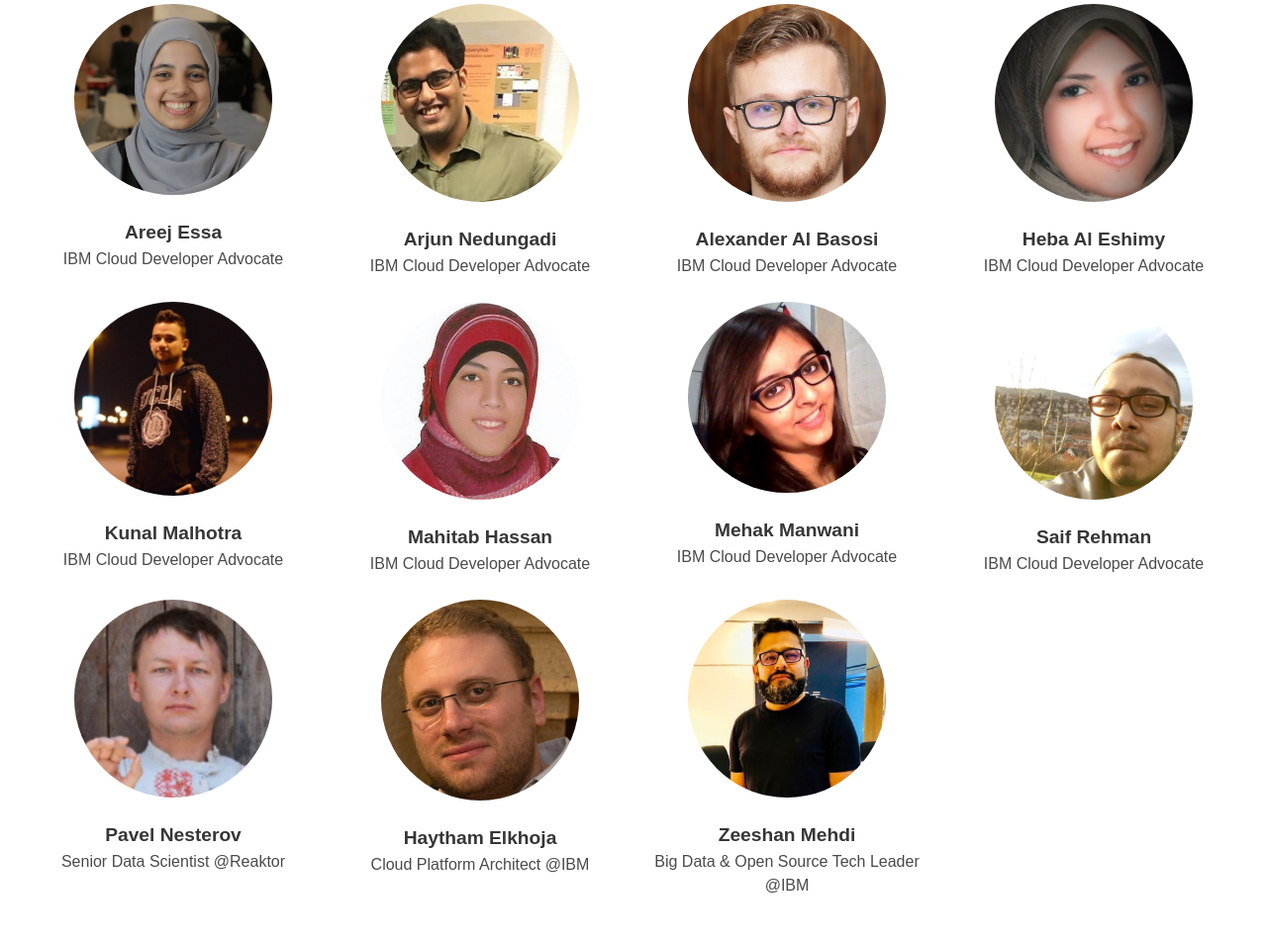
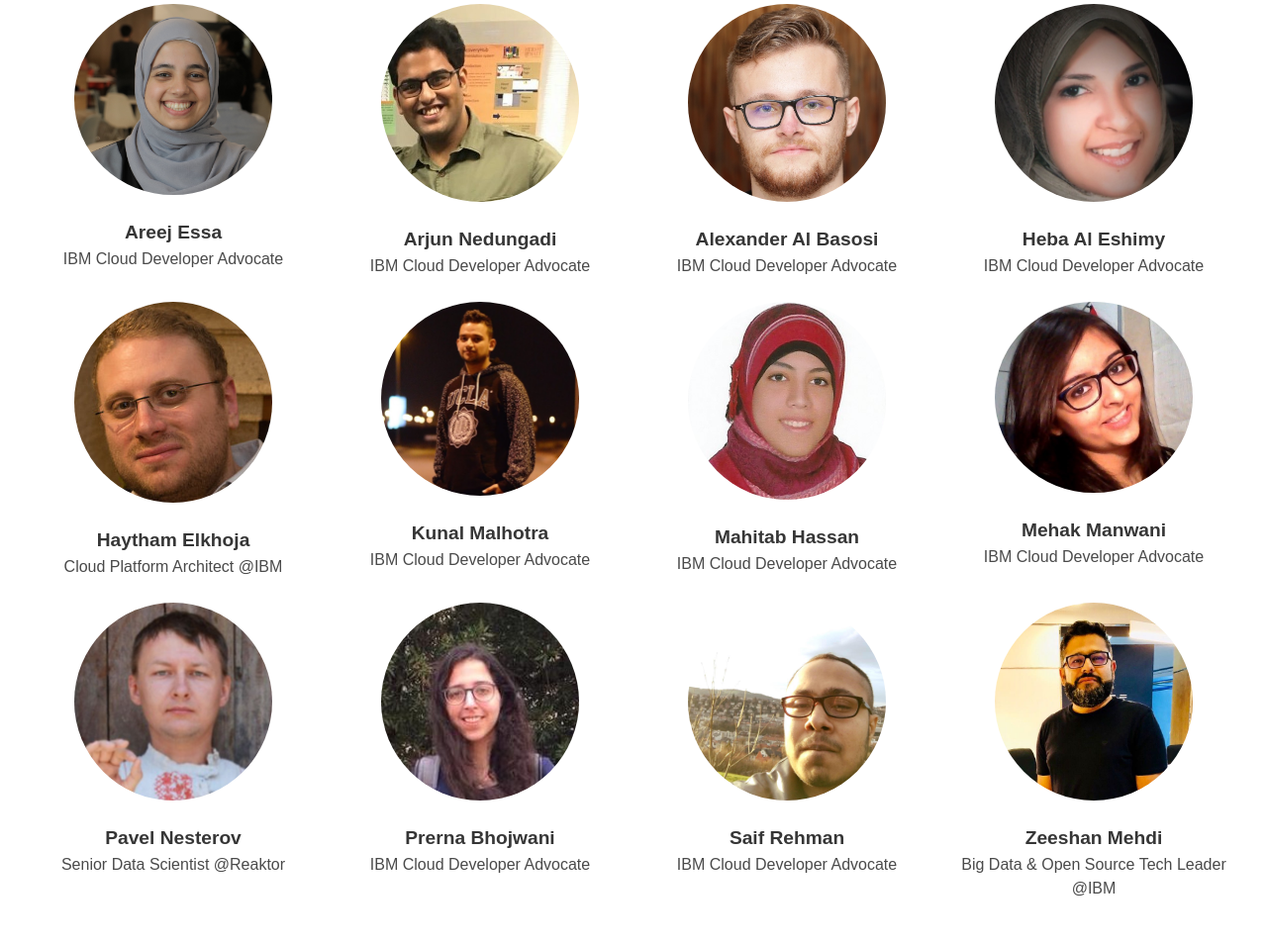
Before and after one commit to sudoalgorithm/IBM-Cloud-DevFest-2018-Website, a Flask app: page / in a window 1280 px wide. Shown: the part 5239-6194 px from the top of the page at 99% size. Run offline with Flask 2, Linux system fonts and the light colour scheme; some libraries are stand-ins or nearby versions.

Commit message:
New Added, Prerna to the speaker section

```diff
--- a/templates/index.html
+++ b/templates/index.html
@@ -1,6 +1,5 @@
 <!DOCTYPE html>
 <html lang="en">
-
 <head>
     <meta charset="utf-8">
     <meta http-equiv="X-UA-Compatible" content="IE=edge">
@@ -29,9 +28,7 @@
     <meta name="twitter:title" content="DevFest - 2018">
     <meta name="twitter:description" content="IBM Cloud DevFest is a large, developer event happening in Dubai, UAE focused on community building and learning about IBM technologies. Each DevFest is inspired by and uniquely tailored to the needs of the developer community that hosts it. DevFest is powered by a shared belief that when developers come together to exchange ideas, amazing things can happen.">
     <meta name="twitter:image" content="{{ url_for('static', filename='logos/thumbnail-logo-social-media.png') }}">
-    <meta name="twitter:card" content="Summary_Large_Image">
 </head>
-
 <body>
     <div id="particles-js"></div>
     <div id="section-one">
@@ -650,6 +647,12 @@
             </div>
             <div class="columns">
                 <div class="column">
+                    <a href="https://www.linkedin.com/in/haythamelkhoja/" target="_blank"><img class="speaker-images" src="{{ url_for('static', filename='speakers/Haytham_Elkhoja.jpg') }}"></a>
+                    <br>
+                    <p class="has-text-centered"><strong>Haytham Elkhoja</strong></p>
+                    <p class="has-text-centered speaker-designation">Cloud Platform Architect @IBM</p>
+                </div>
+                <div class="column">
                     <a href="https://developer.ibm.com/code/community/advocates/kunal.malhotra1" target="_blank"><img class="speaker-images" src="{{ url_for('static', filename='speakers/Kunal_Malhotra.JPG') }}"></a>
                     <br>
                     <p class="has-text-centered"><strong>Kunal Malhotra</strong></p>
@@ -667,12 +670,6 @@
                     <p class="has-text-centered"><strong>Mehak Manwani</strong></p>
                     <p class="has-text-centered speaker-designation">IBM Cloud Developer Advocate</p>
                 </div>
-                <div class="column">
-                    <a href="https://developer.ibm.com/code/community/advocates/saif.rehman1" target="_blank"><img class="speaker-images" src="{{ url_for('static', filename='speakers/Saif_Rehman.jpeg') }}"></a>
-                    <br>
-                    <p class="has-text-centered"><strong>Saif Rehman</strong></p>
-                    <p class="has-text-centered speaker-designation">IBM Cloud Developer Advocate</p>
-                </div>
             </div>
             <div class="columns">
                 <div class="column">
@@ -682,22 +679,22 @@
                     <p class="has-text-centered speaker-designation">Senior Data Scientist @Reaktor</p>
                 </div>
                 <div class="column">
-                    <a href="https://www.linkedin.com/in/haythamelkhoja/" target="_blank"><img class="speaker-images" src="{{ url_for('static', filename='speakers/Haytham_Elkhoja.jpg') }}"></a>
+                    <a href="https://developer.ibm.com/code/community/advocates/prerna.bhojwani" target="_blank"><img class="speaker-images" src="{{ url_for('static', filename='speakers/Prerna_Bhojwani.jpeg') }}"></a>
                     <br>
-                    <p class="has-text-centered"><strong>Haytham Elkhoja</strong></p>
-                    <p class="has-text-centered speaker-designation">Cloud Platform Architect @IBM</p>
+                    <p class="has-text-centered"><strong>Prerna Bhojwani</strong></p>
+                    <p class="has-text-centered speaker-designation">IBM Cloud Developer Advocate</p>
+                </div>
+                <div class="column">
+                    <a href="https://developer.ibm.com/code/community/advocates/saif.rehman1" target="_blank"><img class="speaker-images" src="{{ url_for('static', filename='speakers/Saif_Rehman.jpeg') }}"></a>
+                    <br>
+                    <p class="has-text-centered"><strong>Saif Rehman</strong></p>
+                    <p class="has-text-centered speaker-designation">IBM Cloud Developer Advocate</p>
                 </div>
                 <div class="column">
                     <a href="https://www.linkedin.com/in/zmehdi/" target="_blank"><img class="speaker-images" src="{{ url_for('static', filename='speakers/Zeeshan_Mehdi.jpeg') }}"></a>
                     <br>
                     <p class="has-text-centered"><strong>Zeeshan Mehdi</strong></p>
                     <p class="has-text-centered speaker-designation">Big Data &amp; Open Source Tech Leader @IBM</p>
-                </div>
-                <div class="column">
-                    <a href="" target="_blank"><img class="speaker-images" src=""></a>
-                    <br>
-                    <p class="has-text-centered"><strong></strong></p>
-                    <p class="has-text-centered speaker-designation"></p>
                 </div>
             </div>
         </div>
@@ -825,5 +822,4 @@
     <script type="text/javascript" src="{{ url_for('static', filename='js/register.js') }}"></script>
     <script type="text/javascript" src="{{ url_for('static', filename='js/other.js') }}"></script>
 </body>
-
 </html>
```
Also changed, not shown: static/speakers/Prerna_Bhojwani.jpeg (added), 3 other files.
